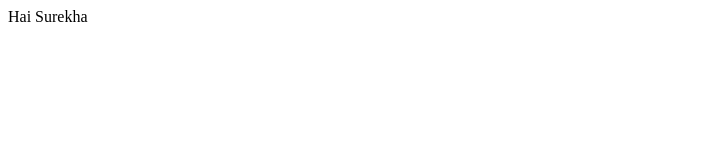
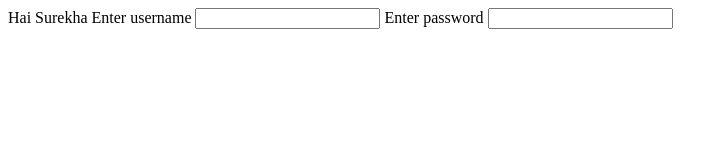
Before and after one commit to mohansasi/demo2, a plain HTML site: page index.html in a window 1280 px wide. Shown: the whole page, without its empty margins (0-728 px from the left). Drawn offline with Linux system fonts and the light colour scheme.

Commit message:
approved

```diff
--- a/index.html
+++ b/index.html
@@ -11,6 +11,8 @@
 <body>
   <!-- <app-root></app-root> -->
   Hai Surekha
+   Enter username <input type="text"/>
+   Enter password <input type="password"/>
 
 </body>
 </html>
```
